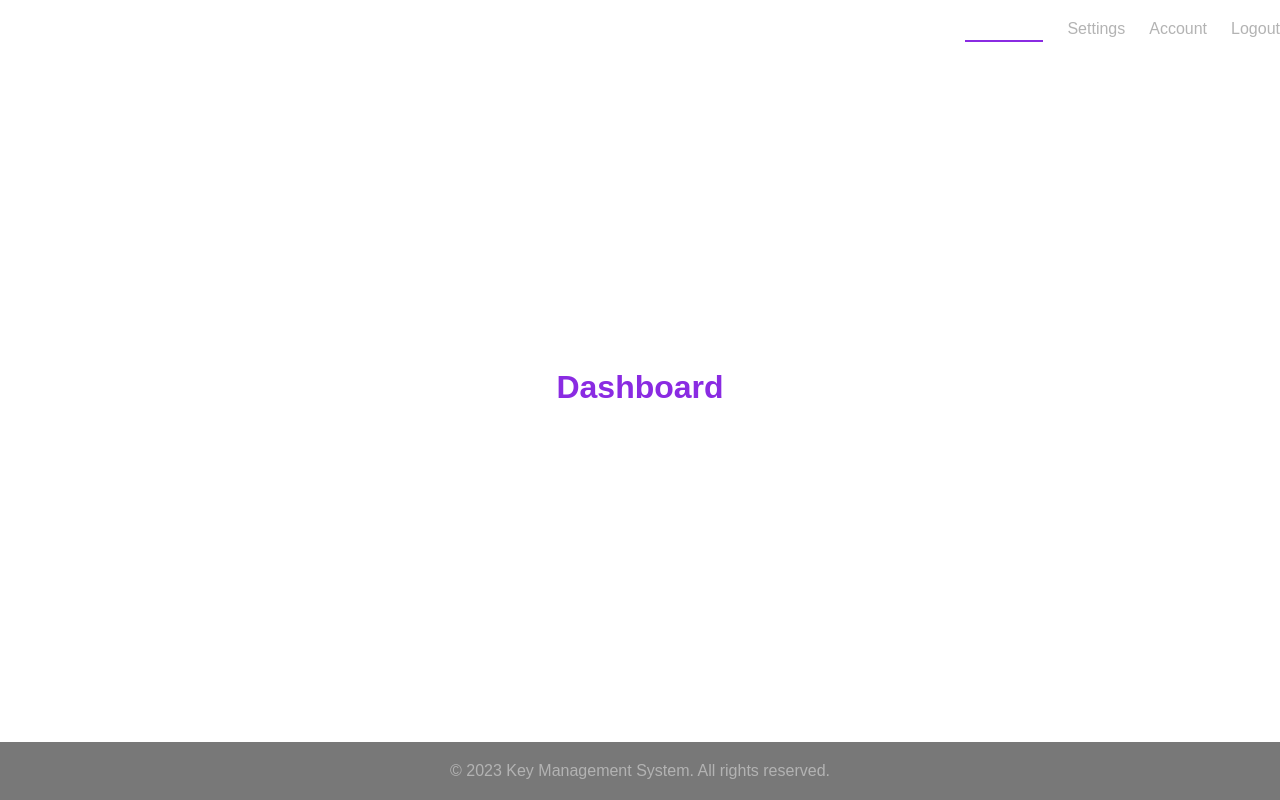
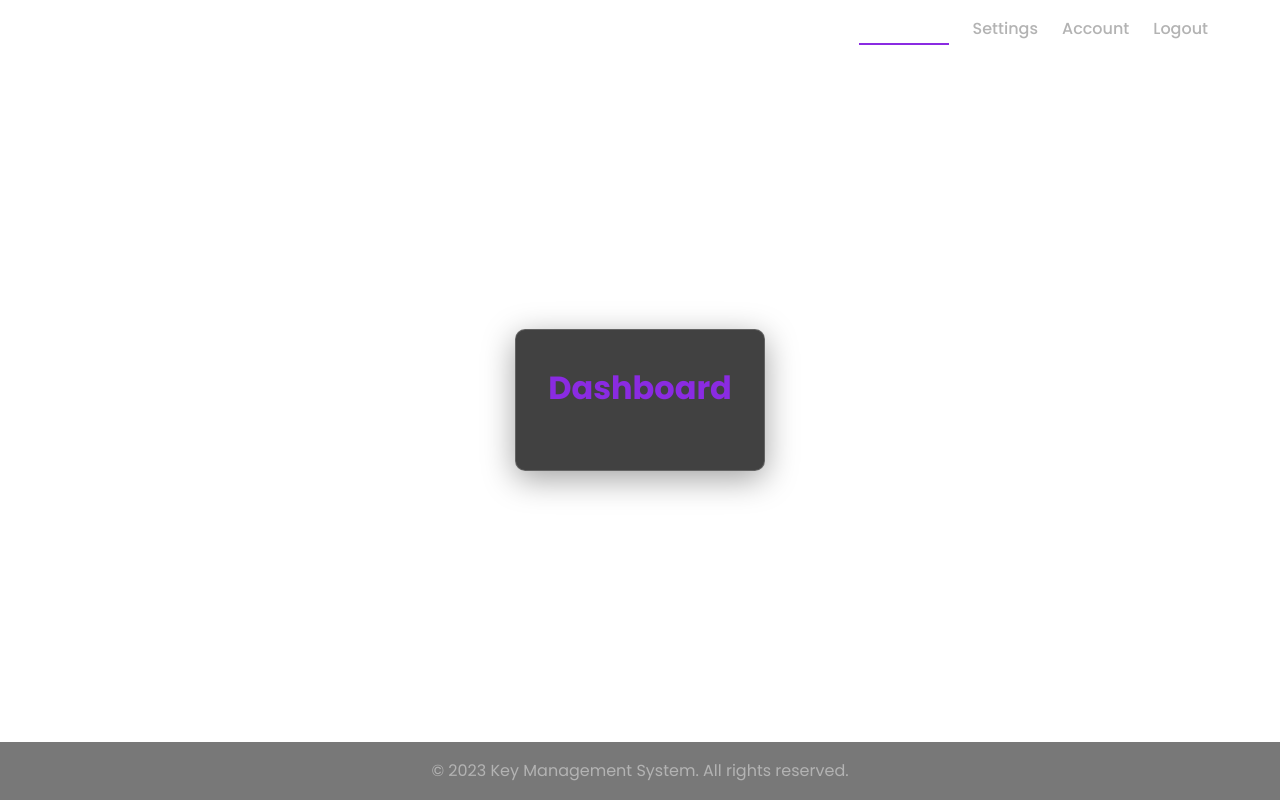
Before and after one commit to Zaidbaidadekalb/website2, a plain HTML site: page public/dashboard.html in a window 1280 px wide. Drawn offline with nearby package versions, Linux system fonts and the light colour scheme; no server answers; sample sign-in values are in the browser's storage.

Commit message:
Update dashboard.html

```diff
--- a/public/dashboard.html
+++ b/public/dashboard.html
@@ -4,11 +4,12 @@
     <meta charset="UTF-8">
     <meta name="viewport" content="width=device-width, initial-scale=1.0">
     <title>Dashboard - Key Management System</title>
+    <link href="https://fonts.googleapis.com/css2?family=Poppins:wght@300;400;500;700&display=swap" rel="stylesheet">
     <link rel="stylesheet" href="/css/styles.css">
-    <script src="https://cdn.jsdelivr.net/npm/chart.js"></script>
 </head>
 <body>
     <header>
+        <div class="container">
             <nav>
                 <ul>
                     <li><a href="/dashboard.html" class="active">Dashboard</a></li>
@@ -17,19 +18,26 @@
                     <li><a href="#" id="logout">Logout</a></li>
                 </ul>
             </nav>
+        </div>
     </header>
 
     <main>
-        <h1>Dashboard</h1>
-        <div id="role-specific-content"></div>
-        <div id="dashboard-content"></div>
-        <div id="error-container" class="error-message"></div>
+        <div class="container">
+            <div class="card glass-morphism fade-in">
+                <h1 class="slide-up">Dashboard</h1>
+                <div id="dashboard-content" class="slide-up"></div>
+            </div>
+        </div>
     </main>
 
     <footer>
+        <div class="container">
             <p>&copy; 2023 Key Management System. All rights reserved.</p>
+        </div>
     </footer>
 
-    <script src="/js/dashboard.js"></script>
+    <div id="notification" class="notification"></div>
+
+    <script src="/js/dashboard.js" type="module"></script>
 </body>
 </html>
```
Lines whose indentation alone changed are shown as unchanged.
